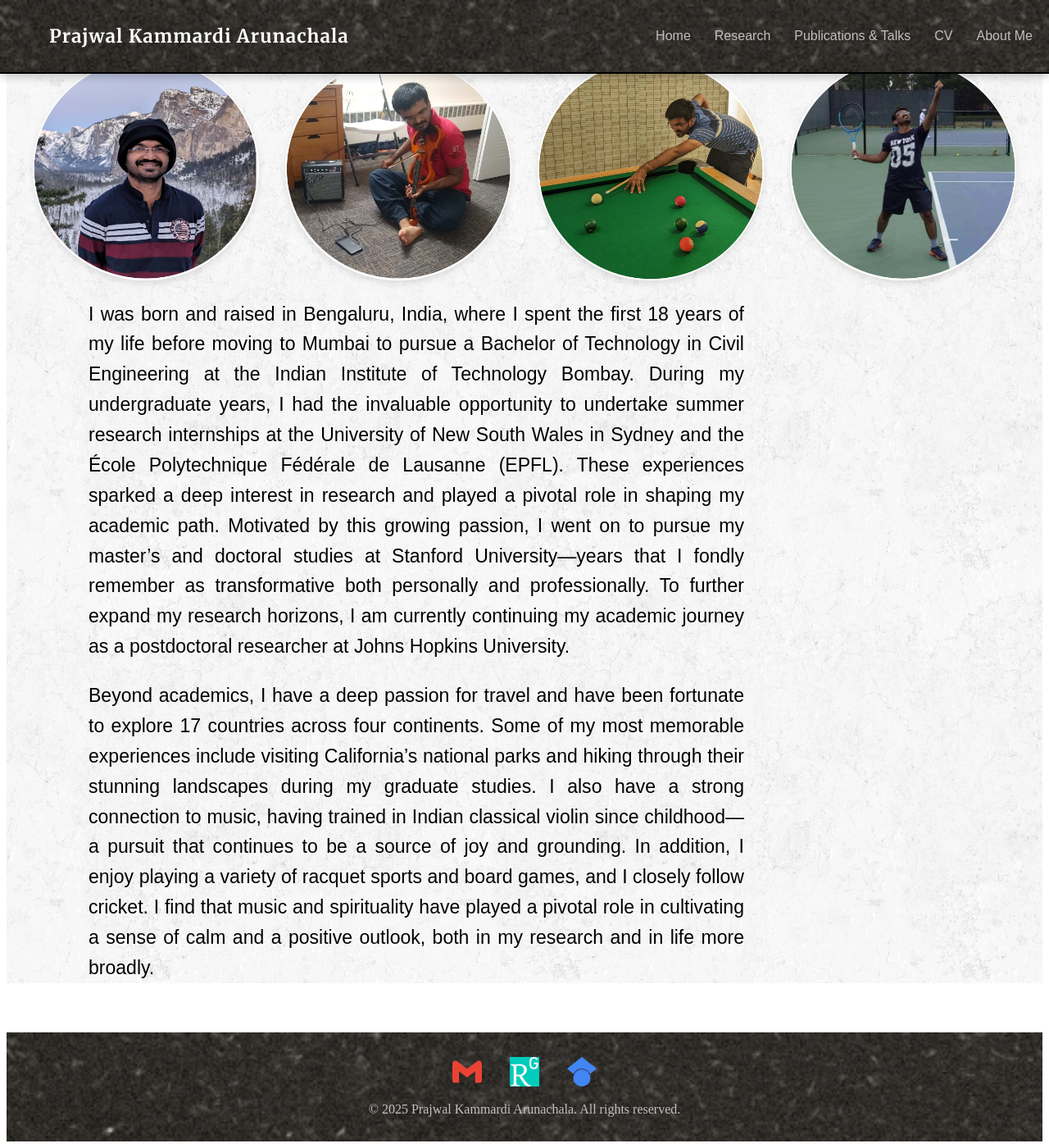
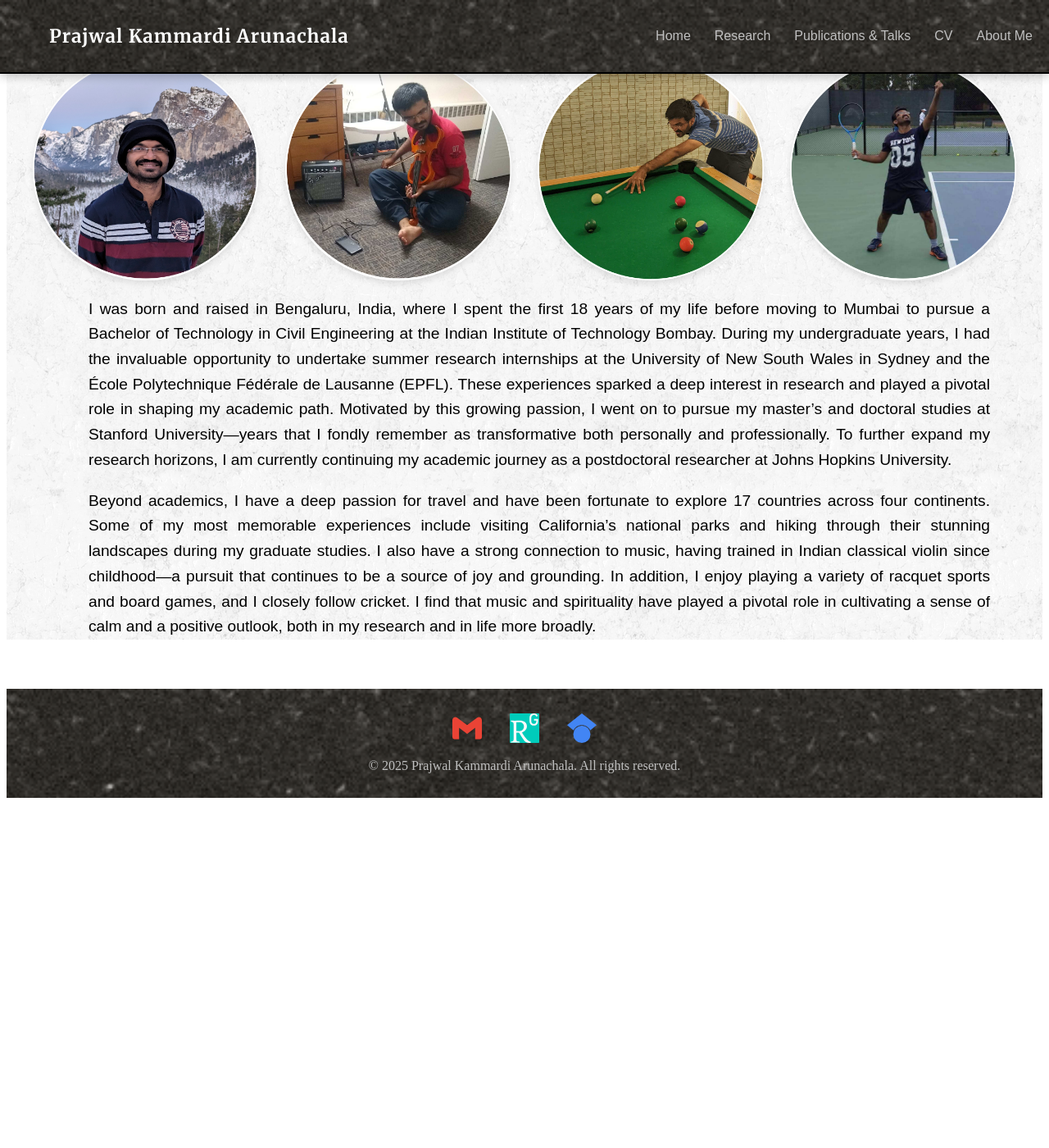
Before and after one commit to prajwalka/prajwalka.github.io, a Jekyll site: the page built from about.md, in a window 1280 px wide and 1400 px high, scrolled down 158 px. Shown: the whole window at 82% size. Built offline with Jekyll 4.4.1, drawn with Linux system fonts in a browser that asks for light colours; some web fonts are replaced; after the commit the page ends 1139 px from its top, so only the background shows below that.

Commit message:
Updating research

```diff
--- a/assets/style.css
+++ b/assets/style.css
@@ -404,14 +404,17 @@
 }
 
 .about-me {
+  padding-left: 100px;
+  margin-bottom: 60px;
+}
+
+.about-me p {
   font-family: 'Computer Modern Sans', sans-serif;
   font-size: 1.2em;
   text-align: justify;
   line-height: 1.6;
   color: #000000;
-  padding-left: 100px;
-  margin-bottom: 60px;
-  max-width: 1300px; /* Limit width for better text readability */
+  max-width: 1100px;
 }
 
 /* Footer formatting */
```
